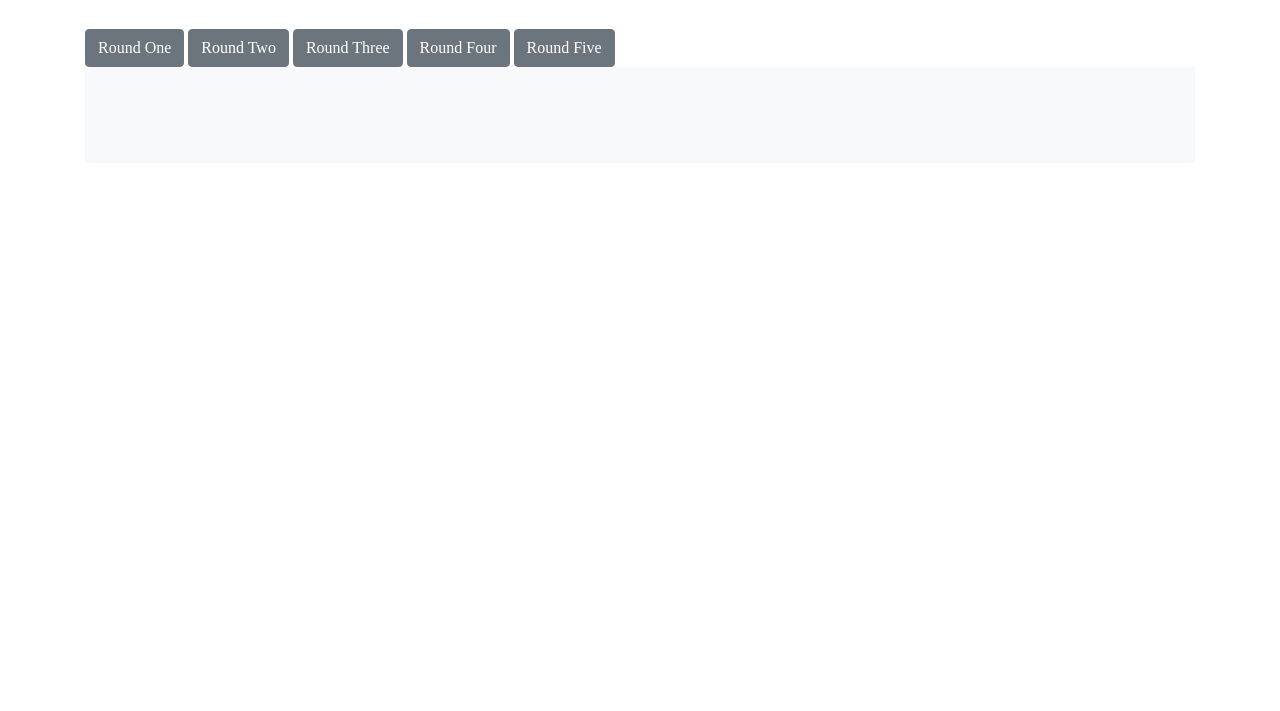
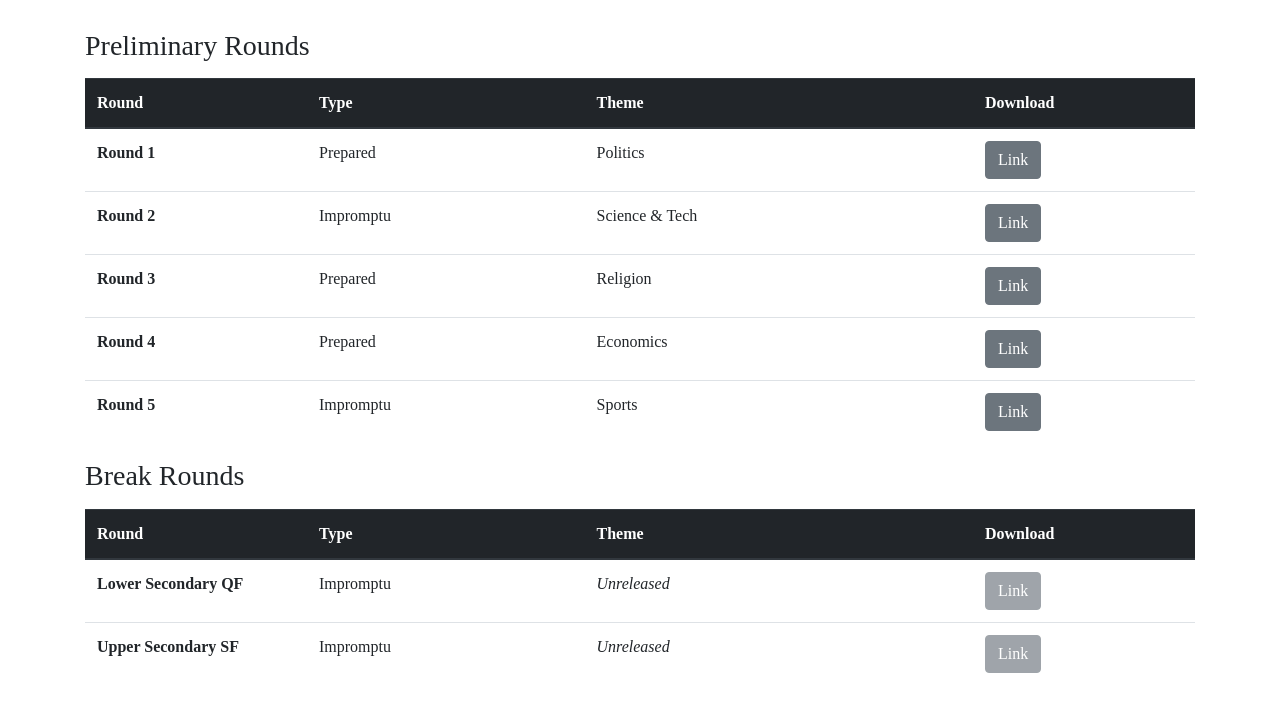
Before and after one commit to panyaratdebate/panyaratdebate.github.io, a plain HTML site: page motions.html in a window 1280 px wide. Shown: the part 339-1050 px from the top of the page. Before the commit the page ends 800 px from the top, so only its background shows below. Drawn offline with nearby package versions, Linux system fonts and the light colour scheme; a web font is replaced by a local one.

Commit message:
Update table

```diff
--- a/motions.html
+++ b/motions.html
@@ -54,11 +54,74 @@
 			<h1>Thailand Schools Debating Championships 2019
 			<br><small class="text-muted">March 16-18</small></h1><br><hr><br>
 			<h2>Motion Slides</h2><br>
-			<a href="motions/Round One.pdf"><button type="button" class="btn btn-secondary">Round One</button></a>
-			<a href="motions/Round Two.pdf"><button type="button" class="btn btn-secondary">Round Two</button></a>
-			<a href="motions/Round Three.pdf"><button type="button" class="btn btn-secondary">Round Three</button></a>
-			<a href="motions/Round Four.pdf"><button type="button" class="btn btn-secondary">Round Four</button></a>
-			<a href="motions/Round Five.pdf"><button type="button" class="btn btn-secondary">Round Five</button></a>
+			<h3>Preliminary Rounds</h3>
+			<p><table class="table table-hover">
+			    <thead class="thead-dark">
+			      <tr>
+			        <th style="width: 20%" scope="col">Round</th>
+			        <th style="width: 25%" scope="col">Type</th>
+			        <th style="width: 35%" scope="col">Theme</th>
+			        <th style="width: 20%" scope="col">Download</th>
+			      </tr>
+			    </thead>
+			    <tbody>
+			        <tr>
+			        <th scope="row">Round 1</th>
+              <td>Prepared</td>
+              <td>Politics</td>
+              <td><a href="motions/Round One.pdf"><button type="button" class="btn btn-secondary">Link</button></a></td>
+              </tr>
+			        <tr>
+			        <th scope="row">Round 2</th>
+              <td>Impromptu</td>
+              <td>Science & Tech</td>
+              <td><a href="motions/Round Two.pdf"><button type="button" class="btn btn-secondary">Link</button></a></td>
+              </tr>
+              <tr>
+              <th scope="row">Round 3</th>
+              <td>Prepared</td>
+              <td>Religion</td>
+              <td><a href="motions/Round Three.pdf"><button type="button" class="btn btn-secondary">Link</button></a></td>
+              </tr>
+              <tr>
+              <th scope="row">Round 4</th>
+              <td>Prepared</td>
+              <td>Economics</td>
+              <td><a href="motions/Round Four.pdf"><button type="button" class="btn btn-secondary">Link</button></a></td>
+              </tr>
+              <tr>
+              <th scope="row">Round 5</th>
+              <td>Impromptu</td>
+              <td>Sports</td>
+              <td><a href="motions/Round Five.pdf"><button type="button" class="btn btn-secondary">Link</button></a></td>
+              </tr>
+			    </tbody>
+			</table></p>
+			<h3>Break Rounds</h3>
+			<p><table class="table table-hover">
+			    <thead class="thead-dark">
+			      <tr>
+			        <th style="width: 20%" scope="col">Round</th>
+			        <th style="width: 25%" scope="col">Type</th>
+			        <th style="width: 35%" scope="col">Theme</th>
+			        <th style="width: 20%" scope="col">Download</th>
+			      </tr>
+			    </thead>
+			    <tbody>
+			       <tr>
+			        <th scope="row">Lower Secondary QF</th>
+              <td>Impromptu</td>
+              <td><i>Unreleased</i></td>
+              <td><a href="motions/Lower School QF.pdf"><button type="button" class="btn btn-secondary disabled">Link</button></a></td>
+            </tr>
+			       <tr>
+			        <th scope="row">Upper Secondary SF</th>
+              <td>Impromptu</td>
+              <td><i>Unreleased</i></td>
+              <td><a href="motions/Upper School SF.pdf"><button type="button" class="btn btn-secondary disabled">Link</button></a></td>
+            </tr>
+             </tbody>
+          </table></p>
 		<br>
 		<!-- Start Footer -->
 		<footer class="py-5 bg-light">
```
